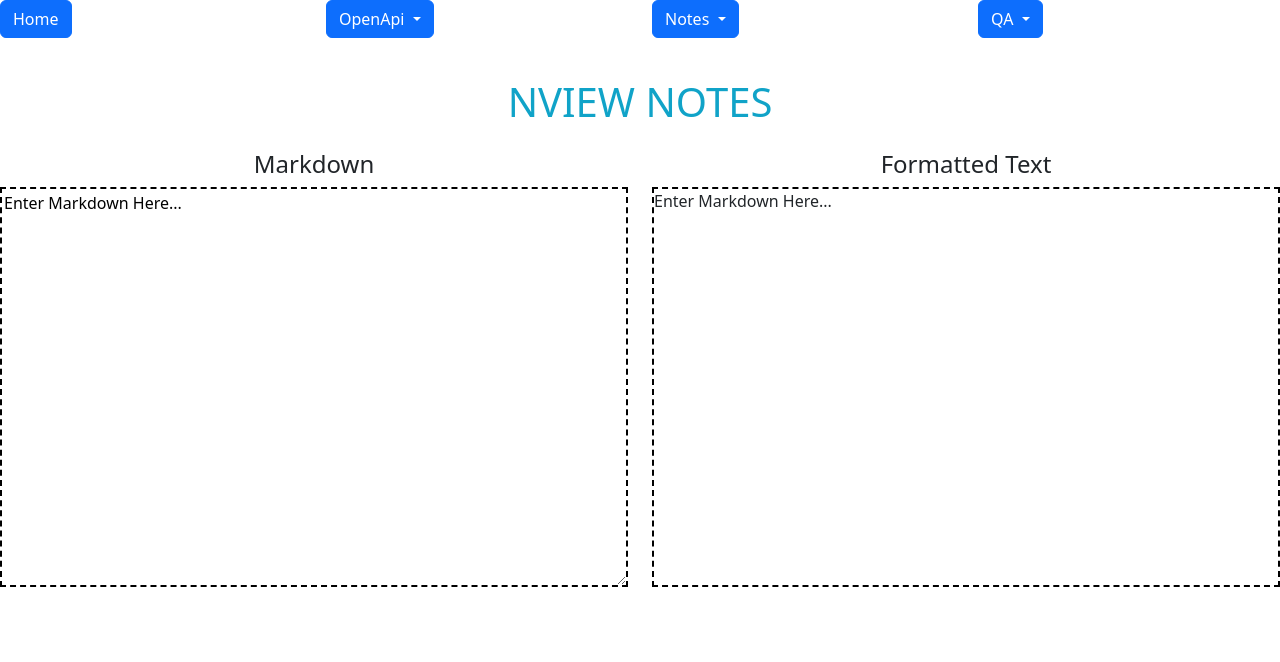
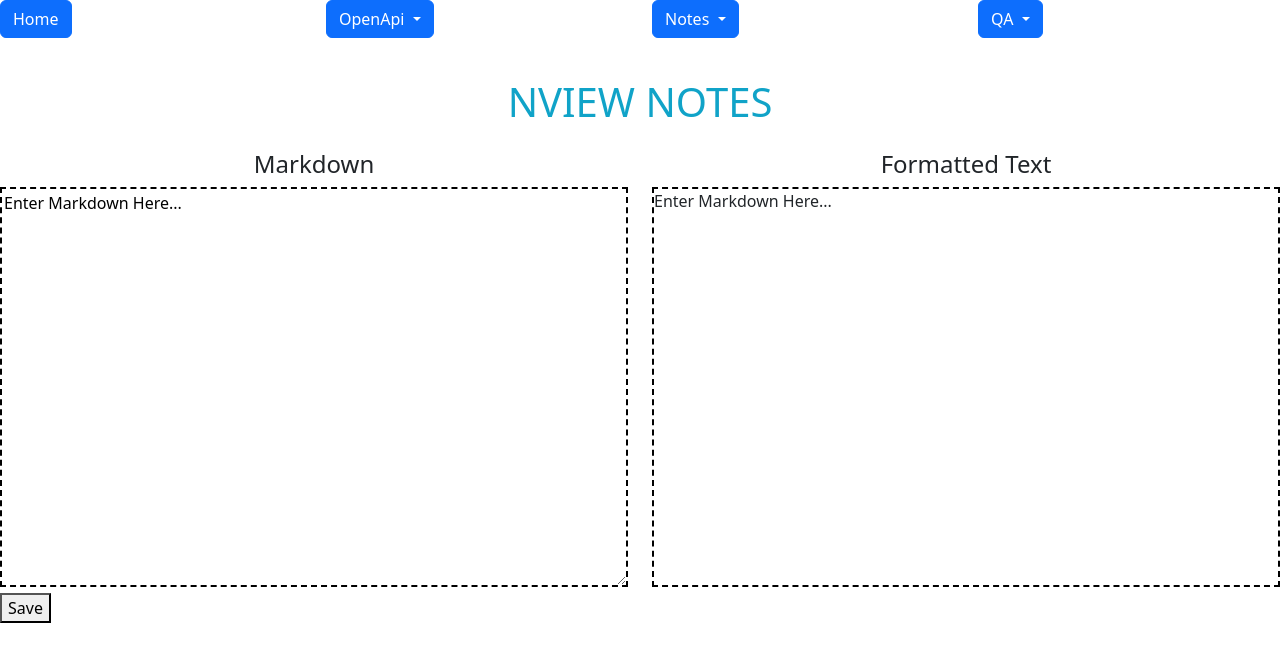
Before and after one commit to tmarquard1/10X-Notebook-FE, a Vue app: page /nViewNotes in a window 1280 px wide. Shown: the top 662 px of the page. Built offline with nearby package versions, Linux system fonts and the light colour scheme.

Commit message:
migrating final push to codespace

```diff
--- a/package.json
+++ b/package.json
@@ -15,6 +15,7 @@
   },
   "dependencies": {
     "@popperjs/core": "^2.11.6",
+    "axios": "^1.3.4",
     "bootstrap": "^5.2.3",
     "marked": "^4.2.12",
     "pinia": "^2.0.28",
--- a/src/views/MiscNotes.vue
+++ b/src/views/MiscNotes.vue
@@ -14,6 +14,7 @@
             <div v-html="markdownToHtml" class="info"></div>
         </div>
     </div>
+    <button @click="addNote">Save</button>
 </template>
 
 
--- a/src/views/nPortNotes.vue
+++ b/src/views/nPortNotes.vue
@@ -14,6 +14,7 @@
             <div v-html="markdownToHtml" class="info"></div>
         </div>
     </div>
+    <button @click="addNote">Save</button>
 </template>
 
 
--- a/src/views/nVentoryNotes.vue
+++ b/src/views/nVentoryNotes.vue
@@ -14,6 +14,7 @@
             <div v-html="markdownToHtml" class="info"></div>
         </div>
     </div>
+    <button @click="addNote">Save</button>
 </template>
 
 
--- a/src/views/nViewNotes.vue
+++ b/src/views/nViewNotes.vue
@@ -14,8 +14,8 @@
             <div v-html="markdownToHtml" class="info"></div>
         </div>
     </div>
+    <button @click="addNote">Save</button>
 </template>
-
 
 <script>
 import {marked} from 'marked';
--- a/src/views/xPortNotes.vue
+++ b/src/views/xPortNotes.vue
@@ -14,6 +14,8 @@
             <div v-html="markdownToHtml" class="info"></div>
         </div>
     </div>
+    <button @click="addNote">Save</button>
+
 </template>
 
 
```
Also changed, not shown: src/App.vue (line endings or trailing spaces), 1 other file (tests, documents, lock files or other folders).
